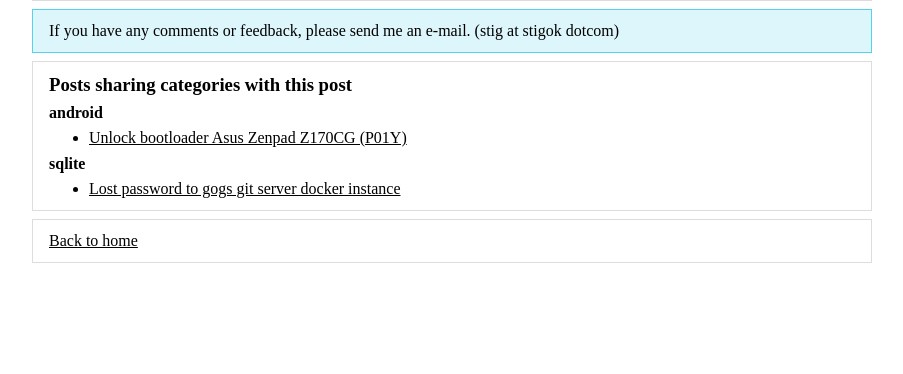
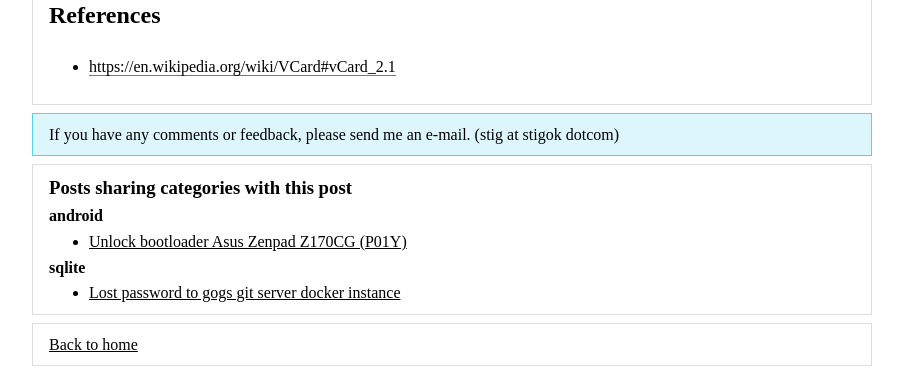
Before and after one commit to stigok/blog.stigok.com, a Jekyll site: the page built from collections/_posts/2019-08-21-retrieve-or-backup-android-contacts-with-adb-lineageos.md, in a window 1280 px wide and 900 px high, scrolled down 3305 px, cut to the strip 526-900 px from the top of the window. Shown: the whole strip, without its empty margins (188-1091 px from the left). Built offline with Jekyll 4.4.1, drawn with Linux system fonts in a browser that asks for light colours; before the commit the page ends 4102 px from its top, so only the background shows below that.

Commit message:
Add vCard reference link

```diff
--- a/collections/_posts/2019-08-21-retrieve-or-backup-android-contacts-with-adb-lineageos.md
+++ b/collections/_posts/2019-08-21-retrieve-or-backup-android-contacts-with-adb-lineageos.md
@@ -146,3 +146,6 @@ Then imported it on my phone again, through the settings menu in the Contacts ap
 After a little second, the contacts were successfully imported!
 
 ![Import successful](https://public.stigok.com/img/2019-08-21-024103.png)
+
+## References
+- <https://en.wikipedia.org/wiki/VCard#vCard_2.1>
```
